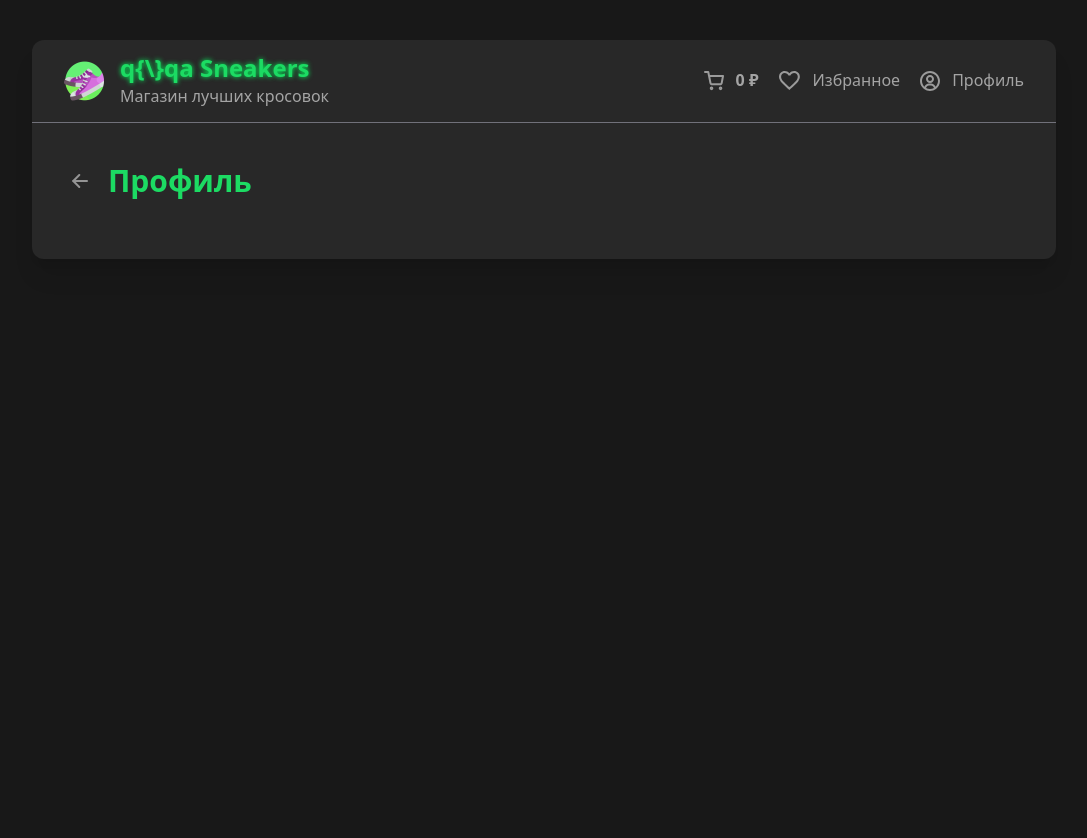
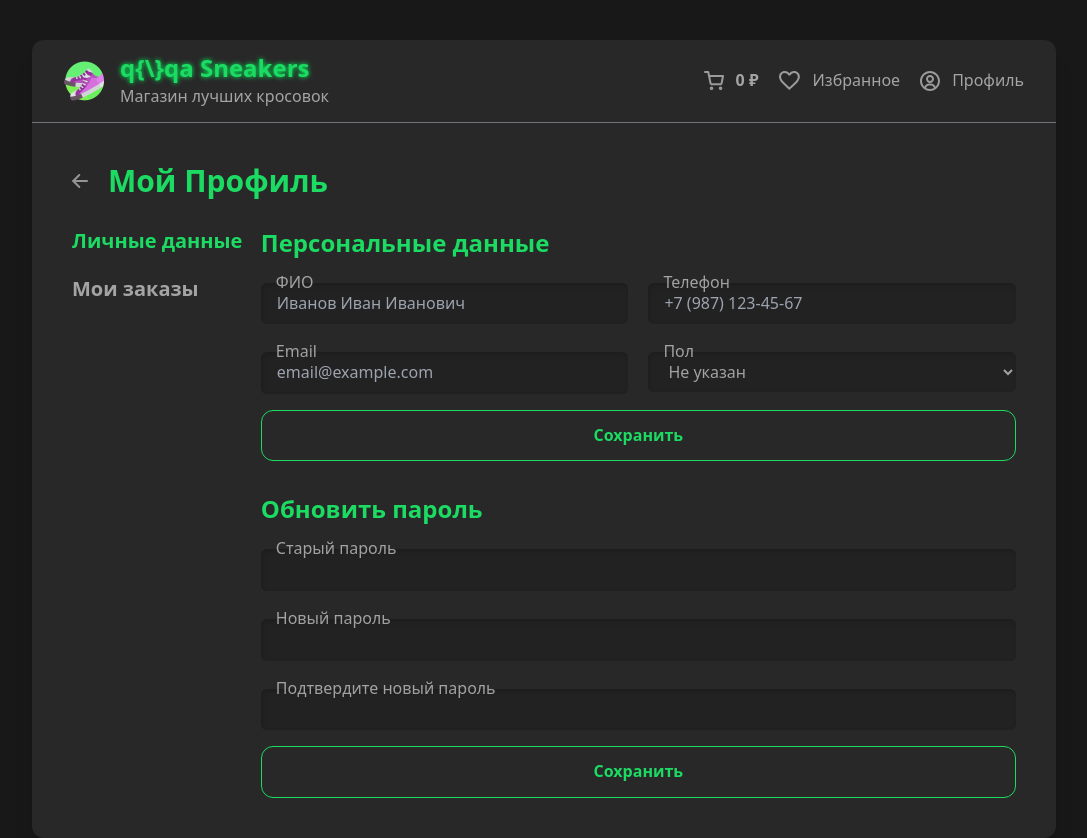
Before and after one commit to qalqaa/qalqaSneakersShop, a Vue app: page /profile in a window 1280 px wide. Shown: the whole page, without its empty margins (96-1183 px from the left). Before the commit the page ends 800 px from the top, so only its background shows below. Built offline with nearby package versions, Linux system fonts and the light colour scheme.

Commit message:
feat: added static profile page

```diff
--- a/src/pages/Profile.vue
+++ b/src/pages/Profile.vue
@@ -10,5 +10,115 @@ const goBack = () => {
 </script>
 
 <template>
-  <DrawerHead :back-to-func="goBack" :title="'Профиль'" />
+  <DrawerHead :back-to-func="goBack" :title="'Мой Профиль'" />
+  <div class="flex mt-7">
+    <div class="w-1/5">
+      <h2></h2>
+      <ul class="flex flex-col gap-5">
+        <li>
+          <span class="text-xl font-semibold c-accent">Личные данные</span>
+        </li>
+        <li>
+          <span class="text-xl font-semibold">Мои заказы</span>
+        </li>
+      </ul>
+    </div>
+    <div class="w-4/5">
+      <div>
+        <h2 class="text-2xl font-semibold mb-4">Персональные данные</h2>
+        <form action="">
+          <ul class="grid grid-cols-2 w-full gap-5 justify-center">
+            <li class="relative">
+              <label for="fio">ФИО</label>
+              <input
+                id="fio"
+                class="p-2 bg-color-soft inner-shadow px-4 transition outline-none rounded-md w-full mt-2"
+                type="text"
+                placeholder="Иванов Иван Иванович"
+              />
+            </li>
+            <li class="relative">
+              <label for="telephone">Телефон</label>
+              <input
+                id="telephone"
+                class="p-2 bg-color-soft inner-shadow px-4 transition outline-none rounded-md w-full mt-2"
+                type="tel"
+                placeholder="+7 (987) 123-45-67"
+              />
+            </li>
+            <li class="relative">
+              <label for="email">Email</label>
+              <input
+                id="email"
+                class="p-2 bg-color-soft inner-shadow px-4 transition outline-none rounded-md w-full mt-2"
+                type="email"
+                placeholder="email@example.com"
+              />
+            </li>
+            <li class="relative">
+              <label for="sex">Пол</label>
+              <select
+                id="sex"
+                class="p-2 bg-color-soft inner-shadow px-4 transition outline-none rounded-md w-full mt-2"
+              >
+                <!-- TODO:ТУТ СДЕЛАТЬ РОФЛ НАДА -->
+                <option value="ns">Не указан</option>
+                <option value="men">Мужской</option>
+                <option value="women">Женский</option>
+                <option value="pidor">Иное</option>
+              </select>
+            </li>
+          </ul>
+          <button
+            class="mt-4 w-full font-bold rounded-xl p-3 hover-accent-shadow-box active:text-white disabled:opacity-50 disabled:shadow-none disabled:cursor-not-allowed transition cursor-pointer"
+          >
+            Сохранить
+          </button>
+        </form>
+      </div>
+
+      <div>
+        <h2 class="text-2xl font-semibold mb-4 mt-8">Обновить пароль</h2>
+        <form action="">
+          <ul class="flex flex-col gap-5">
+            <li class="relative">
+              <label>Старый пароль</label
+              ><input
+                class="p-2 bg-color-soft inner-shadow px-4 transition outline-none rounded-md w-full mt-2"
+                type="text"
+              />
+            </li>
+            <li class="relative">
+              <label>Новый пароль</label
+              ><input
+                class="p-2 bg-color-soft inner-shadow px-4 transition outline-none rounded-md w-full mt-2"
+                type="text"
+              />
+            </li>
+            <li class="relative">
+              <label>Подтвердите новый пароль</label
+              ><input
+                class="p-2 bg-color-soft inner-shadow px-4 transition outline-none rounded-md w-full mt-2"
+                type="text"
+              />
+            </li>
+          </ul>
+          <button
+            class="mt-4 w-full font-bold rounded-xl p-3 hover-accent-shadow-box active:text-white disabled:opacity-50 disabled:shadow-none disabled:cursor-not-allowed transition cursor-pointer"
+          >
+            Сохранить
+          </button>
+        </form>
+      </div>
+    </div>
+  </div>
 </template>
+
+<style scoped>
+label {
+  position: absolute;
+  top: -5px;
+  left: 10px;
+  padding: 0 5px;
+}
+</style>
```
